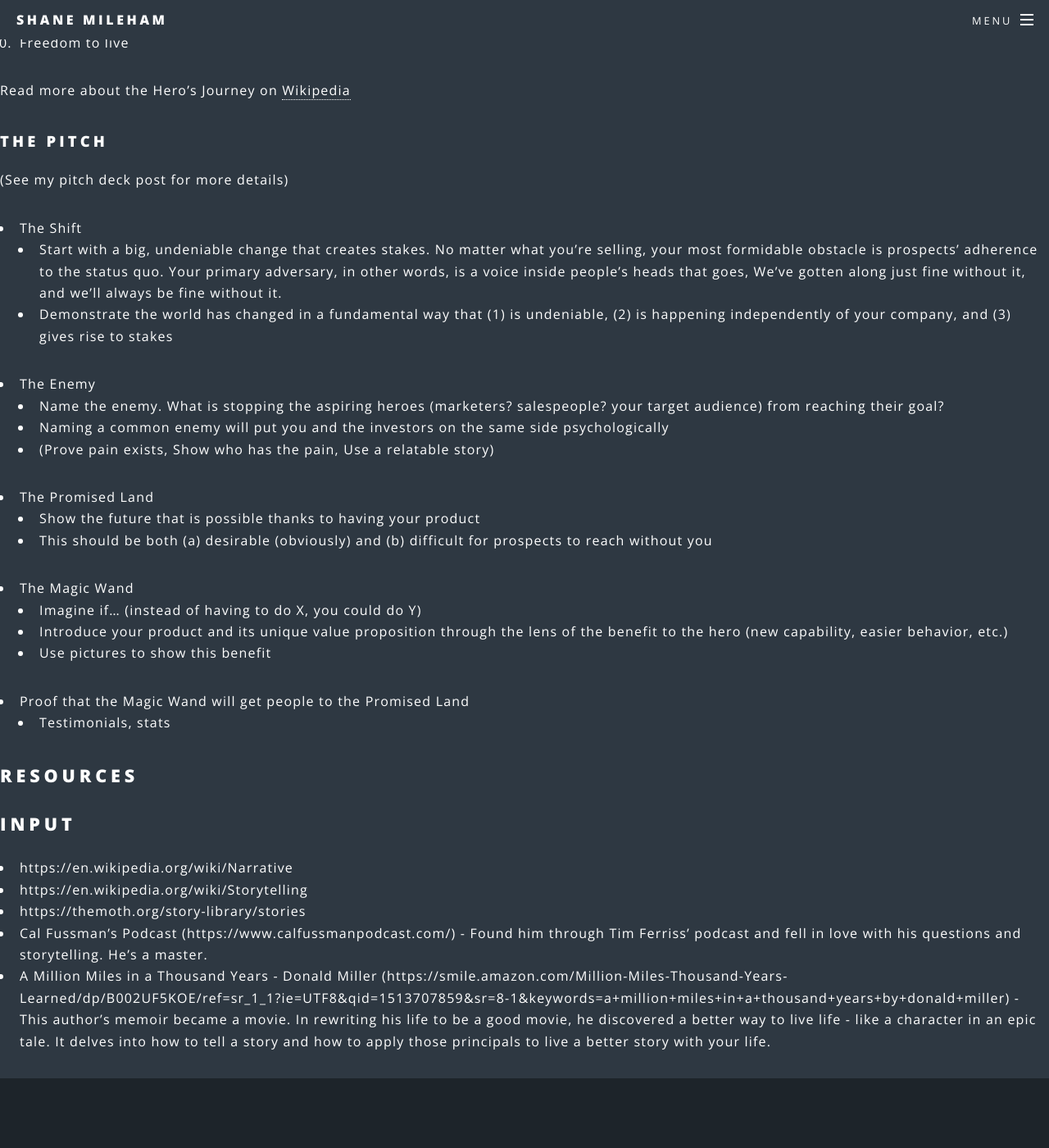
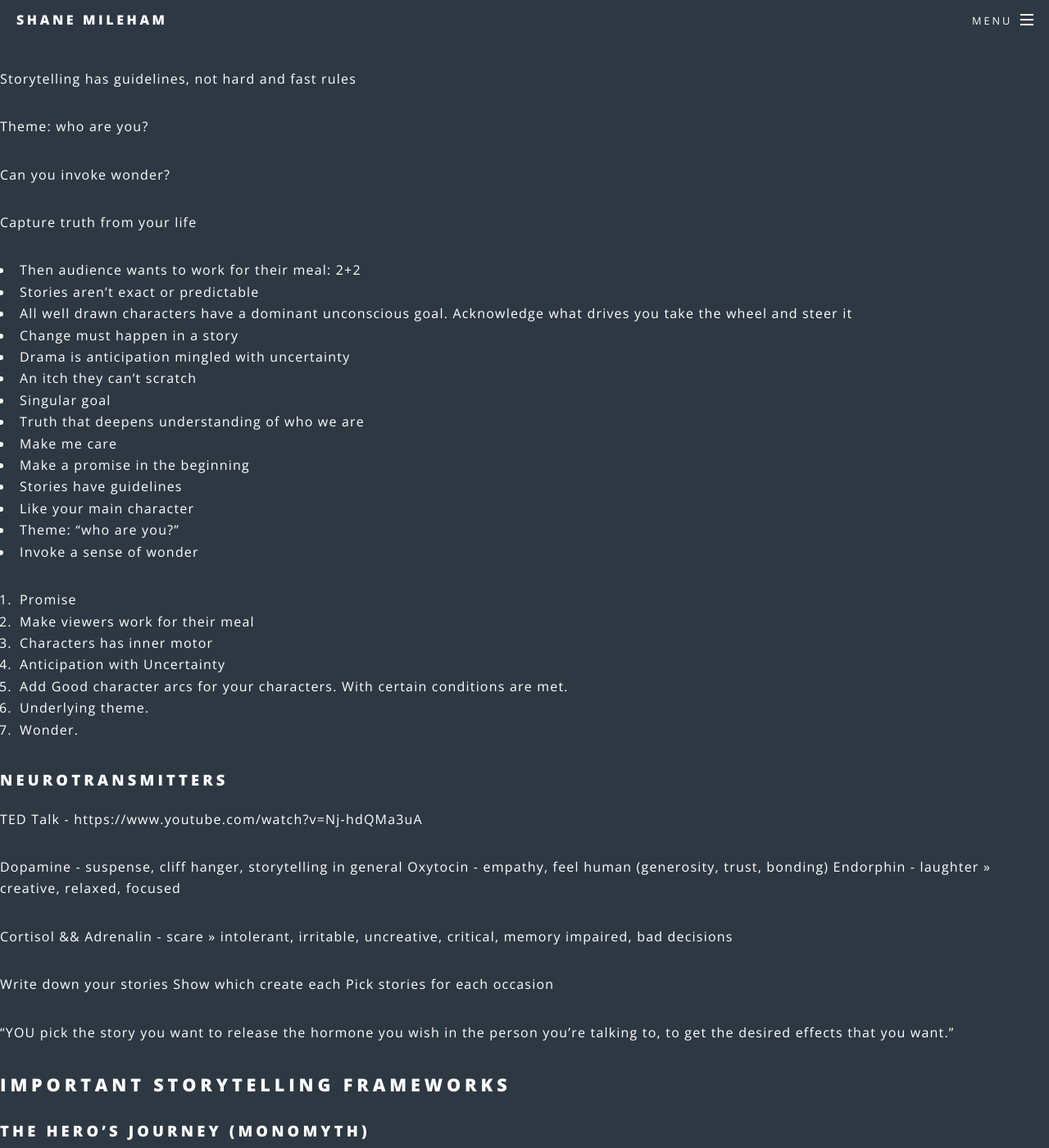
Before and after one commit to shanemileham/shanemileham.github.io, a Jekyll site: the page built from _kb/learn/storytelling.md, in a window 1280 px wide and 1400 px high, scrolled down 1589 px. Shown: the whole window at 82% size. Built offline with Jekyll 4.4.1, drawn with Linux system fonts in a browser that asks for light colours; comment, search, counter and statistics services are not loaded; some of the changed text lies outside the part shown.

Commit message:
Storytelling += Initial TED notes from Andrew Stanton

```diff
--- a/_kb/learn/storytelling.md
+++ b/_kb/learn/storytelling.md
@@ -15,7 +15,89 @@ title: Storytelling
 “Think of a moment in which your own failures led to success in your career, or a lesson that a parent or mentor imparted,” says Sachs. “Any of these things can be interesting emotional entry points to a story.”
 
 
+### Notes from TED Talk by Andrew Stanton
 
+deepens who we are as human beings. gives our lives purpose. connection to others.
+
+"there isn't anyone you couldn't learn to love if you heard their story"
+
+make me care
+
+
+give someone a promise that the story will be worth your time
+
+The audience wants to work for their meal, they just don't want to know that you're making them do that." we're compelled to deduce and deduct. the absence of information draws us in. we can't stop ourselves from wanting to put the pieces together.
+
+unifying theory of 2+2. Don't give them 4. Make them put the pieces together.
+
+They're inevitable if good, but not predictable.
+
+Spine for character is their overarching desire (wall-e: find the beauty; marlin: prevent harm to nemo; ...)
+
+Static stories die. Life is never static.
+
+"Drama is anticipation mingled with uncertainty" - William Archer
+- anticipation = what will happen next? made me want to know
+- have yo umade me want to know how it will conclude in the long term?
+- have you created honest conflicts with truth that creates doubt in what the outcome might be
+
+Initial disney rules
+- No songs
+- no i want moment
+- no happy village
+- no love story
+- no villain
+
+Storytelling has guidelines, not hard and fast rules
+
+Theme: who are you?
+
+Can you invoke wonder?
+
+Capture truth from your life
+
+- Then audience wants to work for their meal: 2+2
+- Stories aren't exact or predictable
+- All well drawn characters have a dominant unconscious goal. Acknowledge what drives you take the wheel and steer it
+- Change must happen in a story
+- Drama is anticipation mingled with uncertainty
+- An itch they can't scratch
+- Singular goal
+- Truth that deepens understanding of who we are
+- Make me care
+- Make a promise in the beginning
+- Stories have guidelines
+- Like your main character
+- Theme: "who are you?"
+- Invoke a sense of wonder
+
+1. Promise
+2. Make viewers work for their meal
+3. Characters has inner motor
+4. Anticipation with Uncertainty
+5. Add Good character arcs for your characters. With certain conditions are met.
+6. Underlying theme.
+7. Wonder.﻿
+
+
+### Neurotransmitters
+TED Talk - https://www.youtube.com/watch?v=Nj-hdQMa3uA
+
+Dopamine - suspense, cliff hanger, storytelling in general
+Oxytocin - empathy, feel human (generosity, trust, bonding)
+Endorphin - laughter >> creative, relaxed, focused
+
+Cortisol && Adrenalin - scare >> intolerant, irritable, uncreative, critical, memory impaired, bad decisions
+
+
+Write down your stories
+Show which create each
+Pick stories for each occasion
+
+"YOU pick the story you want
+ to release the hormone you wish
+ in the person you're talking to,
+to get the desired effects that you want."
 
 ## Important Storytelling Frameworks
 
@@ -78,7 +160,8 @@ Read more about the Hero's Journey on [Wikipedia](https://en.wikipedia.org/wiki/
   - Testimonials, stats
 
 ## Resources
-
+- TED Talk
+- TED: [Andrew Stanton: The Clues to a great story](https://www.youtube.com/watch?v=KxDwieKpawg)
 
 ## Input
 - https://en.wikipedia.org/wiki/Narrative
```
